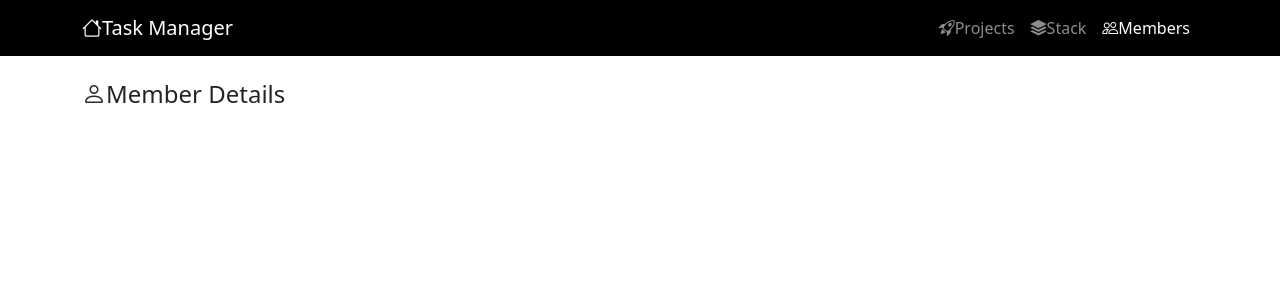
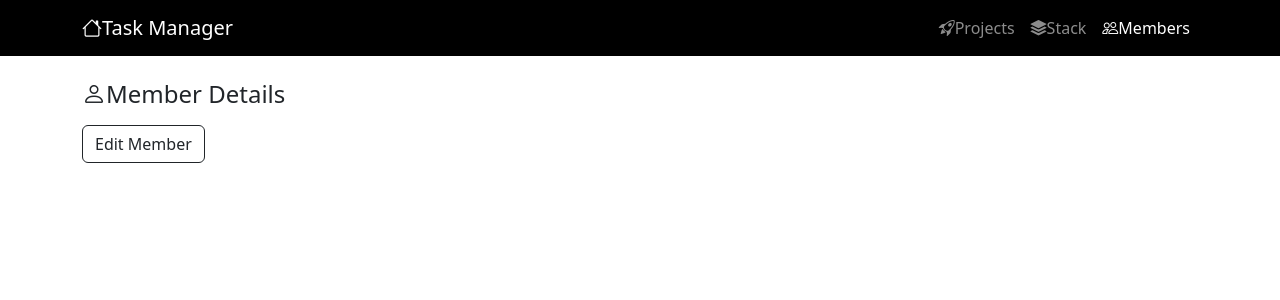
Before and after one commit to AungNyanHtet18/Task-Management, a React (Vite) app: page /member/details/1 in a window 1280 px wide. Shown: the top 300 px of the page. Built offline with nearby package versions, Linux system fonts and the light colour scheme.

Commit message:
perparing member-editform

```diff
--- a/src/model/client/member-client.ts
+++ b/src/model/client/member-client.ts
@@ -9,6 +9,11 @@ export async function searchMember(form: MemberSearch):Promise<MemberSearchResul
          list: DUMMY_MEMBERS,
          pager: DUMMY_PAGE
     }
+}
+
+export async function findMemberById(id : number) {
+     console.log(`Find Member ID : ${id}`)
+     return DUMMY_MEMBERS.find(a => a.id == id)
 }
 
 export async function findMemberEditForm(id: string):Promise<MemberEditForm> {
--- a/src/pages/member/member-detail.tsx
+++ b/src/pages/member/member-detail.tsx
@@ -1,4 +1,4 @@
-import { useParams } from "react-router";
+import { Link, useParams } from "react-router";
 import Page from "../../ui/page";
 import { useEffect } from "react";
 
@@ -12,7 +12,12 @@ export default function MemberDetails() {
 
      return (
         <Page title="Member Details" icon="bi-person">
-            <div></div>
+            <div>
+                <Link to={`/member/edit?id=${params.id}`} className="btn btn-outline-dark">
+                    Edit Member
+                </Link>
+
+            </div>
         </Page>
      )
 }
--- a/src/pages/member/member-edit.tsx
+++ b/src/pages/member/member-edit.tsx
@@ -2,14 +2,15 @@ import { useForm } from "react-hook-form";
 import { FormGroup } from "../../ui/form-group";
 import Page from "../../ui/page";
 import type { MemberEditForm } from "../../model/input/member-edit-form";
-import { useSearchParams } from "react-router";
+import { useNavigate, useSearchParams } from "react-router";
 import { useEffect } from "react";
-import { findMemberEditForm } from "../../model/client/member-client";
+import { createMember, findMemberEditForm, updateMember } from "../../model/client/member-client";
 
 export default function MemberEdit() {
 
+    const {register,handleSubmit,reset} = useForm<MemberEditForm>() // adding reset
     const [queryParams] = useSearchParams() //to get variable from request
-    const {register,handleSubmit,reset} = useForm<MemberEditForm>() // adding reset
+    const navigate = useNavigate()
 
     useEffect(()=> {
         async function load(id: string) {
@@ -30,13 +31,15 @@ export default function MemberEdit() {
 
     }, [queryParams,reset])  //adding reset
 
+   async function saveMember(form: MemberEditForm) {
 
-    function saveMember(form: MemberEditForm) {
-         console.log(form)
+        const id = queryParams.get('id')
+        const result = id ? await updateMember(id, form) : await createMember(form)
+        navigate(`/member/details/${result}`)
     }
 
      return (
-         <Page title= "Member Edit" icon="bi-pencil">
+         <Page title= {queryParams.get('id') ? 'Edit Member' : 'Add New Member'} icon="bi-pencil">
             <form onSubmit={handleSubmit(saveMember)}>
                 <div className="row mb-3">
                     <div className="col-3">
```
